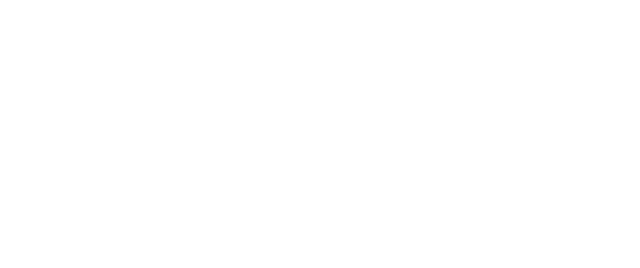
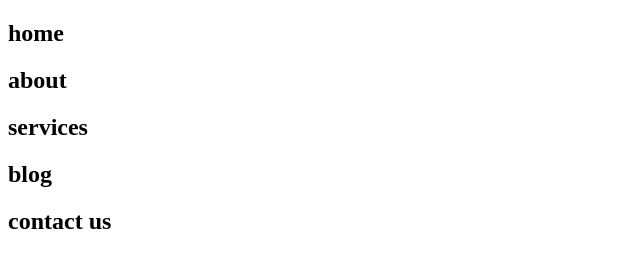
Before and after one commit to SarmadAli78/Netflix-clone-Html-Css-Project, a plain HTML site: page index.html in a window 1280 px wide. Shown: the whole page, without its empty margins (0-640 px from the left). Drawn offline with Linux system fonts and the light colour scheme.

Commit message:
add new names

```diff
--- a/index.html
+++ b/index.html
@@ -6,10 +6,10 @@
     <title>My Portfolio</title>
 </head>
 <body>
-    <h2></h2>
-    <h2></h2>
-    <h2></h2>
-    <h2></h2>
-    <h2></h2>
+    <h2>home </h2>
+    <h2>about </h2>
+    <h2>services </h2>
+    <h2>blog</h2>
+    <h2>contact us</h2>
 </body>
 </html>
```
